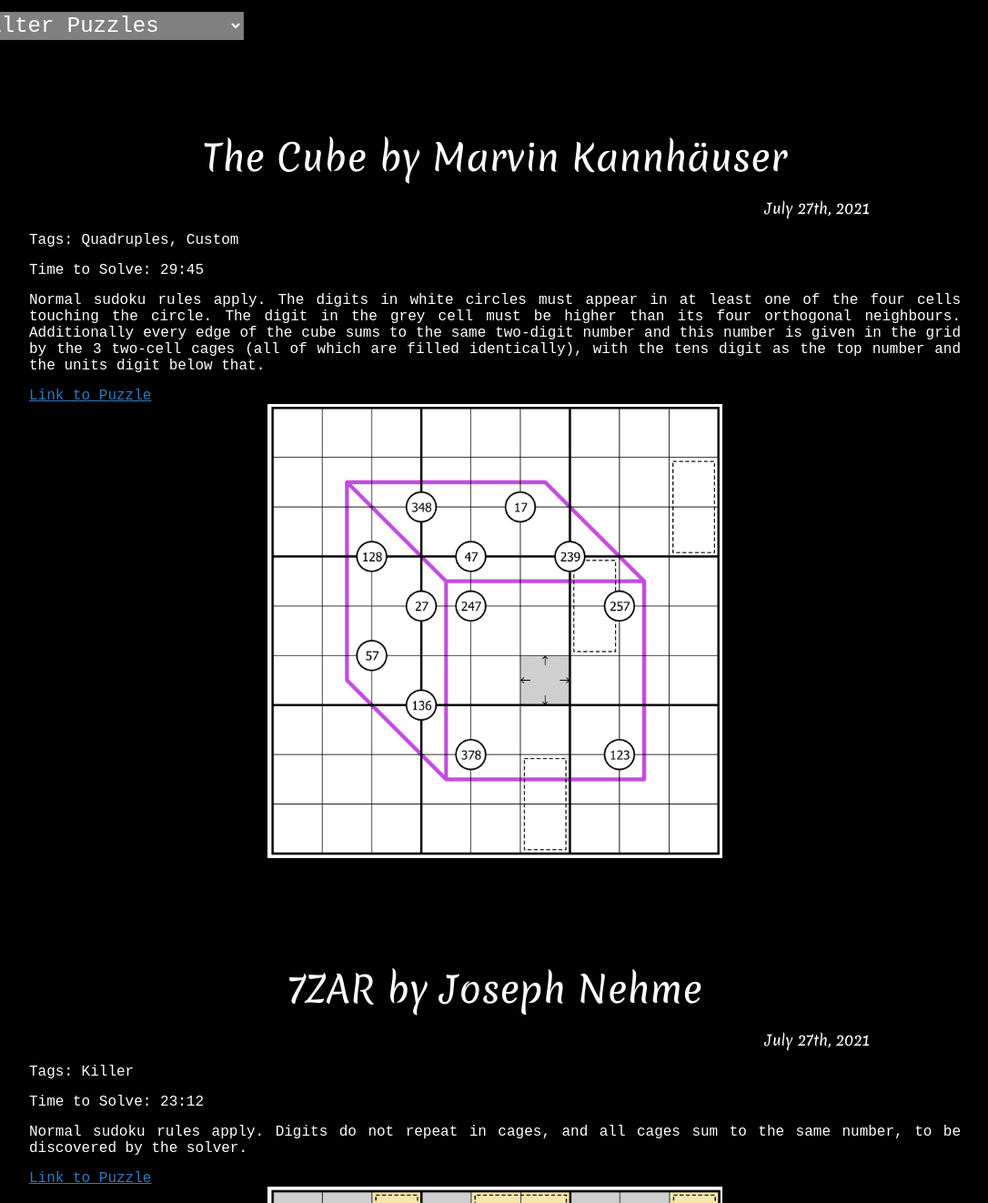
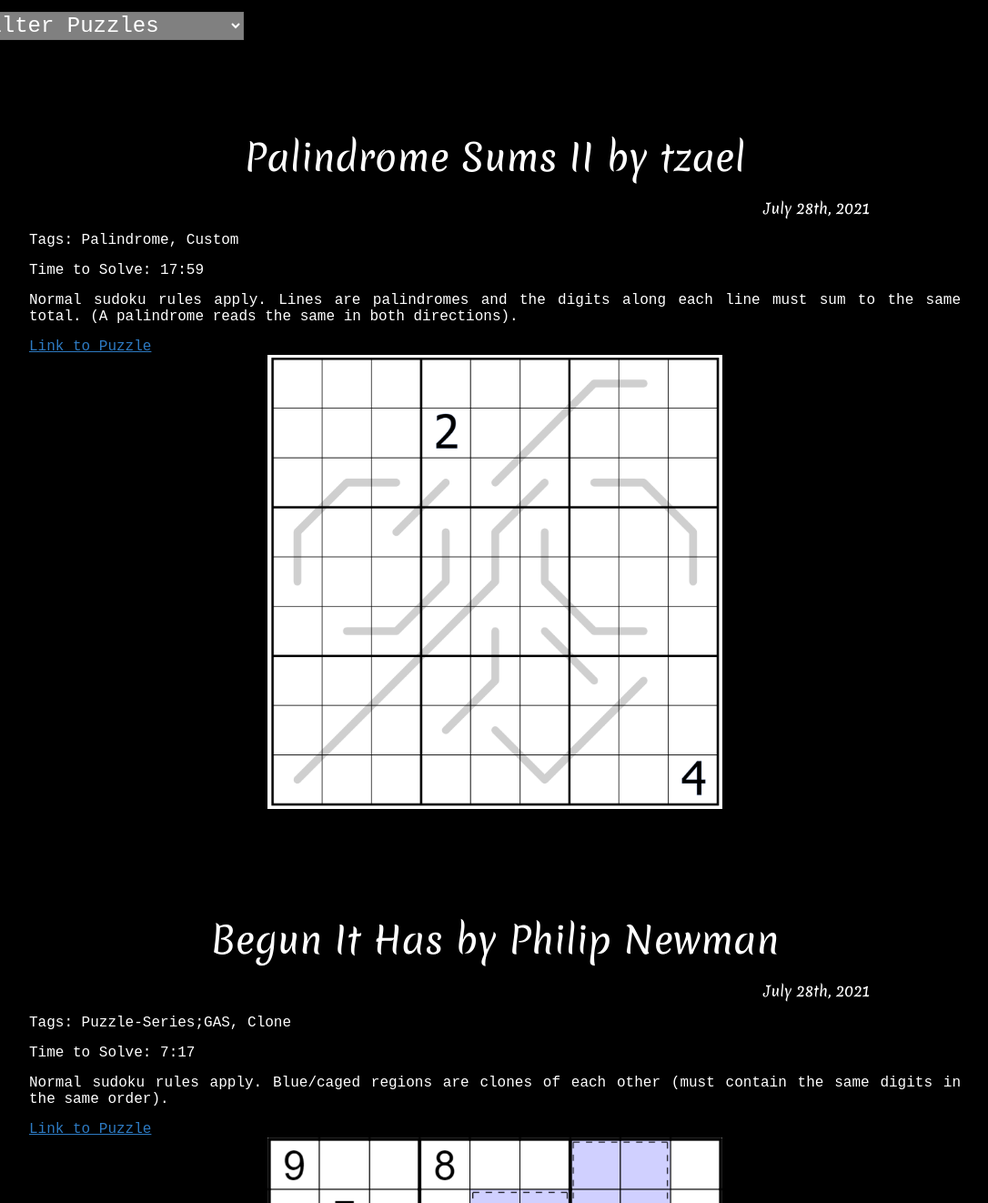
Before and after one commit to AAZZAZRON/Solved-Sudoku-Catalogue, a plain HTML site: page index.html in a window 1280 px wide. Shown: the part 1612-2934 px from the top of the page at 91% size, without its empty margins (96-1182 px from the left). Drawn offline with nearby package versions, Linux system fonts and the light colour scheme; a web font is replaced by a local one.

Commit message:
new puzzles

```diff
--- a/index.html
+++ b/index.html
@@ -21,6 +21,10 @@
     </div>
     <div id="posts">
 
+        <div id="puzzle-81" class="Palindrome Custom"><div class="puzzle-title">Palindrome Sums II by tzael</div><div class="puzzle-date">July 28th, 2021</div><div class="puzzle-tags">Tags: Palindrome, Custom</div><div class="puzzle-time">Time to Solve: 17:59</div><div class="puzzle-desc">Normal sudoku rules apply. Lines are palindromes and the digits along each line must sum to the same total. (A palindrome reads the same in both directions).</div><a href="https://app.crackingthecryptic.com/sudoku/QfnM22HGtP" class="link" target=”_blank”>Link to Puzzle</a><img src="images/puzzle-81.png" class="puzzle-img center"></div>
+        <div id="puzzle-80" class="Puzzle-Series;GAS Clone"><div class="puzzle-title">Begun It Has by Philip Newman</div><div class="puzzle-date">July 28th, 2021</div><div class="puzzle-tags">Tags: Puzzle-Series;GAS, Clone</div><div class="puzzle-time">Time to Solve: 7:17</div><div class="puzzle-desc">Normal sudoku rules apply. Blue/caged regions are clones of each other (must contain the same digits in the same order).</div><a href="https://tinyurl.com/nk6ctb7w" class="link" target=”_blank”>Link to Puzzle</a><img src="images/puzzle-80.png" class="puzzle-img center"></div>
+        <div id="puzzle-79" class="Quadruples Thermo"><div class="puzzle-title">Oyster by Tyrgannus</div><div class="puzzle-date">July 28th, 2021</div><div class="puzzle-tags">Tags: Quadruples, Thermo</div><div class="puzzle-time">Time to Solve: 33:52</div><div class="puzzle-desc">Normal sudoku rules apply. Along thermometers, digits increase from the bulb. A number in a circle must appear in one of the cells touching that circle.</div><a href="https://app.crackingthecryptic.com/sudoku/G7Nh7pnNmR" class="link" target=”_blank”>Link to Puzzle</a><img src="images/puzzle-79.png" class="puzzle-img center"></div>
+        <div id="puzzle-78" class="Killer Diagonal"><div class="puzzle-title">Brutalism by PulverizingPancake</div><div class="puzzle-date">July 28th, 2021</div><div class="puzzle-tags">Tags: Killer, Diagonal</div><div class="puzzle-time">Time to Solve: 54:56</div><div class="puzzle-desc">Normal sudoku rules apply. In cages, digits must sum to the small clue in the top left corner of the cage (if given). Digits cannot repeat within a cage. Each main diagonal (marked in blue) cannot contain a repeated digit.</div><a href="https://app.crackingthecryptic.com/sudoku/gf6J42PBQ4" class="link" target=”_blank”>Link to Puzzle</a><img src="images/puzzle-78.png" class="puzzle-img center"></div>
         <div id="puzzle-77" class="Quadruples Custom"><div class="puzzle-title">The Cube by Marvin Kannhäuser</div><div class="puzzle-date">July 27th, 2021</div><div class="puzzle-tags">Tags: Quadruples, Custom</div><div class="puzzle-time">Time to Solve: 29:45</div><div class="puzzle-desc">Normal sudoku rules apply. The digits in white circles must appear in at least one of the four cells touching the circle. The digit in the grey cell must be higher than its four orthogonal neighbours. Additionally every edge of the cube sums to the same two-digit number and this number is given in the grid by the 3 two-cell cages (all of which are filled identically), with the tens digit as the top number and the units digit below that.</div><a href="https://app.crackingthecryptic.com/sudoku/m7mqTjNQb4" class="link" target=”_blank”>Link to Puzzle</a><img src="images/puzzle-77.png" class="puzzle-img center"></div>
         <div id="puzzle-76" class="Killer"><div class="puzzle-title">7ZAR by Joseph Nehme</div><div class="puzzle-date">July 27th, 2021</div><div class="puzzle-tags">Tags: Killer</div><div class="puzzle-time">Time to Solve: 23:12</div><div class="puzzle-desc">Normal sudoku rules apply. Digits do not repeat in cages, and all cages sum to the same number, to be discovered by the solver.</div><a href="https://app.crackingthecryptic.com/sudoku/q7FMdJ4QD9" class="link" target=”_blank”>Link to Puzzle</a><img src="images/puzzle-76.png" class="puzzle-img center"></div>
         <div id="puzzle-75" class="Killer Diagonal"><div class="puzzle-title">WYSI by brandon_bot</div><div class="puzzle-date">July 27th, 2021</div><div class="puzzle-tags">Tags: Killer, Diagonal</div><div class="puzzle-time">Time to Solve: 52:12</div><div class="puzzle-desc">Normal sudoku rules apply. In cages, digits must sum to the small clue in the top left corner of the cage. Digits cannot repeat within a cage. On the (marked) blue diagonal, digits cannot repeat.</div><a href="https://app.crackingthecryptic.com/sudoku/Qr3Jq7rnLP" class="link" target=”_blank”>Link to Puzzle</a><img src="images/puzzle-75.png" class="puzzle-img center"></div>
```
Also changed, not shown: images/puzzle-78.png (added), images/puzzle-79.png (added), images/puzzle-80.png (added), images/puzzle-81.png (added).
